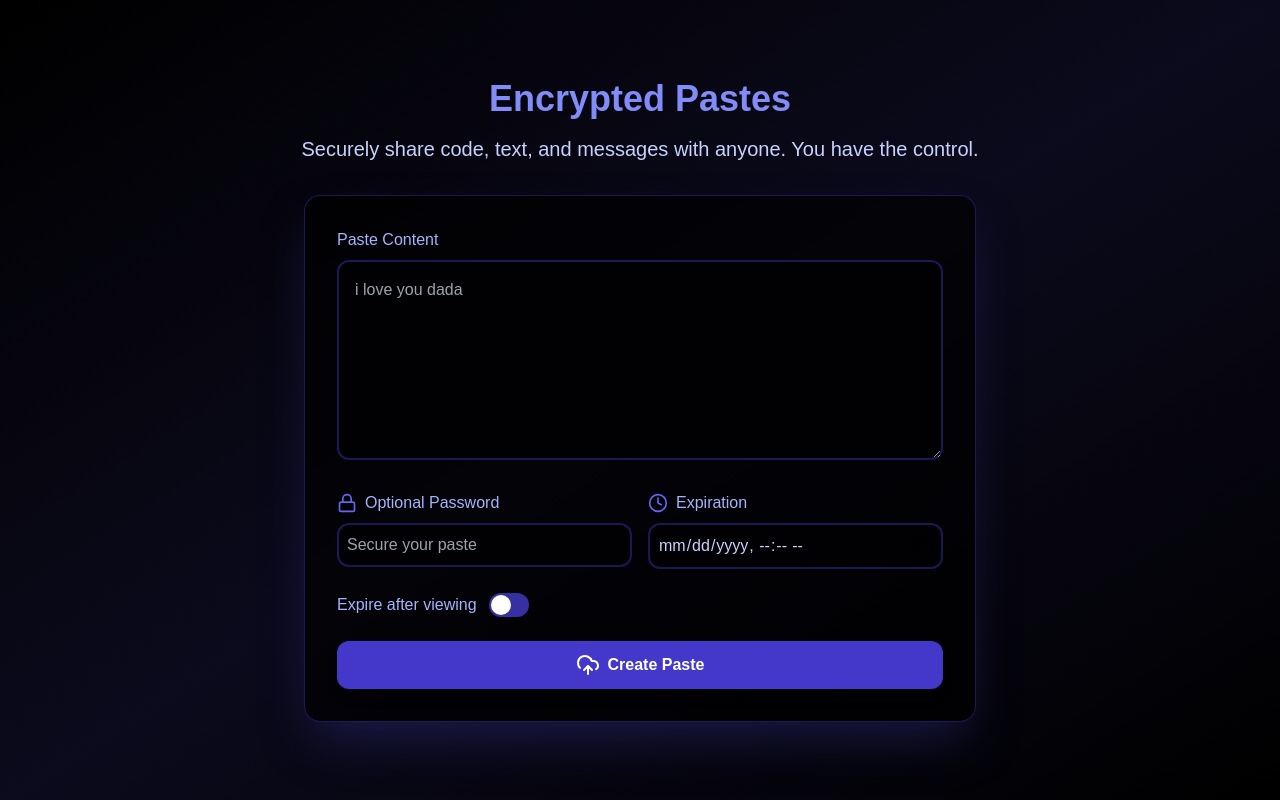
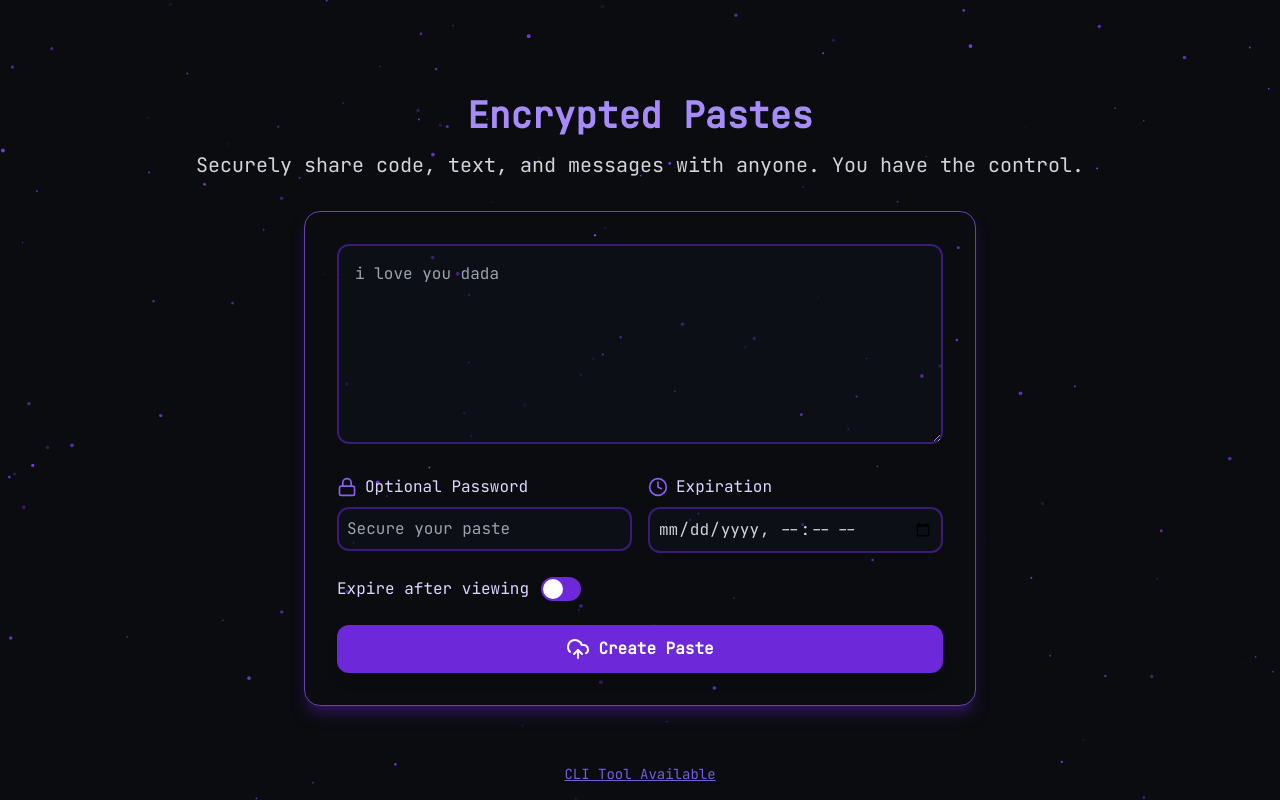
Before and after one commit to Team-Tritan/Tritan-Pastes, a Next.js app in the folder frontend/: page / in a window 1280 px wide. Built offline with nearby package versions, Linux system fonts and the light colour scheme.

Commit message:
style: Restyled like the entire site

```diff
--- a/frontend/app/[id]/page.tsx
+++ b/frontend/app/[id]/page.tsx
@@ -1,6 +1,12 @@
 "use client";
+
+import { JetBrains_Mono } from "next/font/google";
+const inter = JetBrains_Mono({ subsets: ["latin"], weight: "400" });
+
+import { motion } from "framer-motion";
 import { Loader } from "lucide-react";
 import React, { use } from "react";
+import ShootingStarsBackground from "../stars";
 
 interface Paste {
   id: string;
@@ -129,27 +135,47 @@ export default function PasteView({ params }: PasteViewProps) {
   };
 
   return (
-    <div className="min-h-screen bg-black text-indigo-200 flex items-center justify-center relative">
-      <div className="absolute inset-0 bg-gradient-to-br from-black via-indigo-950/50 to-black opacity-75 pointer-events-none" />
+    <motion.div
+      initial={{ opacity: 0, y: 20 }}
+      animate={{ opacity: 1, y: 0 }}
+      transition={{ delay: 0.1 }}
+      className={`${inter.className} min-h-screen bg-transparent text-gray-300 flex items-center justify-center relative`}
+    >
+      <ShootingStarsBackground />
+      {/* Removed preset gradient background */}
 
-      <div className="container mx-auto px-4 py-16 relative z-10">
-        <div className="max-w-2xl mx-auto bg-black/70 border border-indigo-800/50 rounded-2xl shadow-2xl shadow-indigo-900/50 p-8">
+      <motion.div
+        initial={{ opacity: 0 }}
+        animate={{ opacity: 1 }}
+        transition={{ delay: 0.3 }}
+        className="container mx-auto px-4 py-16 relative z-10"
+      >
+        <motion.div
+          initial={{ opacity: 0, scale: 0.98 }}
+          animate={{ opacity: 1, scale: 1 }}
+          transition={{ delay: 0.5 }}
+          className="max-w-2xl mx-auto border border-violet-500/70 rounded-2xl shadow-lg shadow-violet-900/50 p-8 transform transition-all duration-300 hover:scale-[1.02] hover:shadow-2xl"
+        >
           {isPasswordProtected && (
             <form onSubmit={handlePasswordSubmit}>
               <div className="space-y-4 mb-8">
-                <h2 className="text-xl font-semibold">Password Protected</h2>
-                <div className="bg-black/40 border-2 border-indigo-800/50 text-indigo-200 rounded-xl p-4">
-                  <label className="block text-sm">Enter Password:</label>
+                <h2 className="text-xl font-semibold text-gray-300">
+                  Password Protected
+                </h2>
+                <div className="bg-black/30 border-2 border-violet-700/50 text-gray-300 rounded-xl p-4">
+                  <label className="block text-sm text-gray-300">
+                    Enter Password:
+                  </label>
                   <input
                     type="password"
                     value={password}
                     onChange={(e) => setPassword(e.target.value)}
-                    className="w-full px-4 py-2 mt-2 text-indigo-200 bg-transparent border border-zinc-800 rounded-xl focus:border-indigo-600 focus:outline-none focus:ring-2 focus:ring-indigo-600"
+                    className="w-full px-4 py-2 mt-2 bg-transparent border border-zinc-800 rounded-xl focus:border-violet-600 focus:outline-none focus:ring-2 focus:ring-violet-600"
                   />
                   <div className="mt-4 flex items-center justify-between">
                     <button
                       type="submit"
-                      className="bg-indigo-600 text-indigo-200 rounded-xl px-4 py-2"
+                      className="bg-violet-600 text-gray-300 rounded-xl px-4 py-2"
                     >
                       Submit
                     </button>
@@ -160,28 +186,34 @@ export default function PasteView({ params }: PasteViewProps) {
           )}
           {isLoading && (
             <div className="space-y-4">
-              <h2 className="text-xl font-semibold">Paste Content</h2>
-              <div className="bg-black/40 border-2 border-indigo-800/50 text-indigo-200 rounded-xl p-4 flex items-center justify-center">
-                <Loader className="animate-spin text-indigo-200 w-6 h-6" />
+              <h2 className="text-xl font-semibold text-gray-300">
+                Paste Content
+              </h2>
+              <div className="bg-black/30 border-2 border-violet-700/50 text-gray-300 rounded-xl p-4 flex items-center justify-center">
+                <Loader className="animate-spin text-gray-300 w-6 h-6" />
               </div>
             </div>
           )}
           {error && (
             <div className="space-y-4">
-              <h2 className="text-xl font-semibold">Paste Content</h2>
-              <div className="bg-black/40 border-2 border-indigo-800/50 text-indigo-200 rounded-xl p-4">
-                <p className="text-sm text-indigo-200">{error}</p>
+              <h2 className="text-xl font-semibold text-gray-300">
+                Paste Content
+              </h2>
+              <div className="bg-pink-700/70 text-gray-200/90 p-3 rounded-xl animate-shake border border-pink-800/50">
+                <p className="text-sm">{error}</p>
               </div>
             </div>
           )}
           {paste && !isLoading && !isPasswordProtected && (
             <div className="space-y-4">
-              <h2 className="text-xl font-semibold">Paste Content</h2>
-              <p className="text-sm text-indigo-200">
+              <h2 className="text-xl font-semibold text-gray-300">
+                Paste Content
+              </h2>
+              <p className="text-sm text-gray-300">
                 This paste was created at{" "}
                 {new Date(paste.createdAt).toLocaleString()}.
               </p>
-              <div className="bg-black/40 border-2 border-indigo-800/50 text-indigo-200 rounded-xl p-4">
+              <div className="bg-black/30 border-2 border-violet-700/50 text-gray-300 rounded-xl p-4">
                 {isJson(paste.content) ? (
                   <pre className="whitespace-pre-wrap break-words text-sm">
                     <code
@@ -199,8 +231,23 @@ export default function PasteView({ params }: PasteViewProps) {
               </div>
             </div>
           )}
-        </div>
-      </div>
-    </div>
+        </motion.div>
+      </motion.div>
+      <motion.footer
+        initial={{ opacity: 0 }}
+        animate={{ opacity: 1 }}
+        transition={{ delay: 0.9 }}
+        className="absolute bottom-4 text-sm w-full text-center text-[#725fdf]"
+      >
+        <a
+          href="https://f0rk.systems/reso/tools_quickpost_bin"
+          target="_blank"
+          rel="noopener noreferrer"
+          className="underline hover:text-[#a78bfa] transition-colors"
+        >
+          CLI Tool Available
+        </a>
+      </motion.footer>
+    </motion.div>
   );
 }
--- a/frontend/app/page.tsx
+++ b/frontend/app/page.tsx
@@ -1,5 +1,9 @@
 "use client";
 
+import { JetBrains_Mono } from "next/font/google";
+const inter = JetBrains_Mono({ subsets: ["latin"], weight: "400" });
+
+import { motion } from "framer-motion";
 import {
   CheckCircle,
   Clock,
@@ -9,6 +13,7 @@ import {
   XCircle,
 } from "lucide-react";
 import { FormEvent, useEffect, useState } from "react";
+import ShootingStarsBackground from "./stars";
 
 const quotes = [
   "femboys.... mmmgh",
@@ -36,7 +41,7 @@ export default function PastebinLanding() {
 
   useEffect(() => {
     setPageQuote(getRandomQuote());
-  }, []); // Set the random quote on client mount
+  }, []);
 
   const handleSubmit = async (e: FormEvent) => {
     e.preventDefault();
@@ -88,11 +93,21 @@ export default function PastebinLanding() {
   };
 
   return (
-    <div className="min-h-screen bg-black text-indigo-200 flex items-center justify-center">
-      <div className="absolute inset-0 bg-gradient-to-br from-black via-indigo-950/50 to-black opacity-75 pointer-events-none" />
+    <motion.div
+      initial={{ opacity: 0, y: 20 }}
+      animate={{ opacity: 1, y: 0 }}
+      transition={{ delay: 0.1 }}
+      className={`${inter.className} min-h-screen bg-transparent text-gray-300 flex items-center justify-center`}
+    >
+      <ShootingStarsBackground />
 
-      <div className="container mx-auto px-4 py-16 relative z-10">
-        <h1 className="text-4xl font-bold text-center mb-4 text-transparent bg-clip-text bg-gradient-to-r from-indigo-400 to-indigo-400">
+      <motion.div
+        initial={{ opacity: 0 }}
+        animate={{ opacity: 1 }}
+        transition={{ delay: 0.3 }}
+        className="container mx-auto px-4 py-16 relative z-10"
+      >
+        <h1 className="text-4xl font-bold text-center mb-4 text-transparent bg-clip-text bg-gradient-to-r from-violet-400 to-violet-400">
           Encrypted Pastes
         </h1>
 
@@ -101,36 +116,32 @@ export default function PastebinLanding() {
           control.
         </p>
 
-        <div
-          className="max-w-2xl mx-auto bg-black/70 border border-indigo-800/50 rounded-2xl shadow-2xl shadow-indigo-900/50 p-8
-        transform transition-all duration-300 hover:scale-[1.02] hover:shadow-indigo-600/50
-        animate-fade-in"
+        <motion.div
+          initial={{ opacity: 0, scale: 0.98 }}
+          animate={{ opacity: 1, scale: 1 }}
+          transition={{ delay: 0.5 }}
+          className="max-w-2xl mx-auto border border-violet-500/70 rounded-2xl shadow-lg shadow-violet-900/50 p-8 transform transition-all duration-300 hover:scale-[1.02] hover:shadow-2xl"
         >
           <form onSubmit={handleSubmit} className="space-y-6">
             <div className="relative group">
-              <label htmlFor="code" className="block mb-2 text-indigo-300">
-                Paste Content
-              </label>
               <textarea
                 id="code"
                 value={code}
                 onChange={(e) => setCode(e.target.value)}
-                className="w-full min-h-[200px] bg-black/40 border-2 border-indigo-800/50 text-indigo-200
-                rounded-xl p-4 focus:outline-none focus:ring-2 focus:ring-indigo-500
-                transition duration-300 group-hover:border-indigo-600"
+                className="w-full min-h-[200px] bg-gray-900/30 border-2 border-violet-700/50 text-gray-300 rounded-xl p-4 focus:outline-none focus:ring-2 focus:ring-violet-500 transition duration-300 group-hover:border-violet-400"
                 placeholder={pageQuote}
                 required
               />
-              <div className="absolute inset-0 -z-10 bg-gradient-to-br from-indigo-900/10 to-black/10 rounded-xl opacity-0 group-hover:opacity-100 transition-opacity duration-300" />
+              <div className="absolute inset-0 -z-10 bg-gradient-to-br from-violet-800/10 to-gray-700/10 rounded-xl opacity-0 group-hover:opacity-100 transition-opacity duration-300" />
             </div>
 
             <div className="grid grid-cols-2 gap-4">
               <div className="group">
                 <label
                   htmlFor="password"
-                  className="flex items-center mb-2 text-indigo-300"
+                  className="flex items-center mb-2 text-violet-200"
                 >
-                  <Lock className="mr-2 w-5 h-5 text-indigo-500 group-hover:text-indigo-400 transition" />
+                  <Lock className="mr-2 w-5 h-5 text-violet-500 group-hover:text-violet-400 transition" />
                   Optional Password
                 </label>
                 <input
@@ -138,9 +149,7 @@ export default function PastebinLanding() {
                   id="password"
                   value={password}
                   onChange={(e) => setPassword(e.target.value)}
-                  className="w-full bg-black/40 border-2 border-indigo-800/50 text-indigo-200
-                  rounded-xl p-2 focus:outline-none focus:ring-2 focus:ring-indigo-500
-                  transition duration-300 group-hover:border-indigo-600"
+                  className="w-full bg-gray-900/30 border-2 border-violet-700/50 text-gray-300 rounded-xl p-2 focus:outline-none focus:ring-2 focus:ring-violet-500 transition duration-300 group-hover:border-violet-400"
                   placeholder="Secure your paste"
                 />
               </div>
@@ -148,9 +157,9 @@ export default function PastebinLanding() {
               <div className="group">
                 <label
                   htmlFor="expiration"
-                  className="flex items-center mb-2 text-indigo-300"
+                  className="flex items-center mb-2 text-violet-200"
                 >
-                  <Clock className="mr-2 w-5 h-5 text-indigo-500 group-hover:text-indigo-400 transition" />
+                  <Clock className="mr-2 w-5 h-5 text-violet-500 group-hover:text-violet-400 transition" />
                   Expiration
                 </label>
                 <input
@@ -158,15 +167,13 @@ export default function PastebinLanding() {
                   id="expiration"
                   value={expirationTime}
                   onChange={(e) => setExpirationTime(e.target.value)}
-                  className="w-full bg-black/40 border-2 border-indigo-800/50 text-indigo-200
-                  rounded-xl p-2 focus:outline-none focus:ring-2 focus:ring-indigo-500
-                  transition duration-300 group-hover:border-indigo-600"
+                  className="w-full bg-gray-900/30 border-2 border-violet-700/50 text-gray-300 rounded-xl p-2 focus:outline-none focus:ring-2 focus:ring-violet-500 transition duration-300 group-hover:border-violet-400"
                 />
               </div>
             </div>
 
             <div className="group flex items-center mb-4">
-              <span className="mr-3 text-indigo-300">Expire after viewing</span>
+              <span className="mr-3 text-violet-200">Expire after viewing</span>
               <label
                 htmlFor="toggleExpire"
                 className="relative inline-block w-10 h-6"
@@ -178,35 +185,42 @@ export default function PastebinLanding() {
                   checked={expireAfterViewing}
                   onChange={() => setExpireAfterViewing(!expireAfterViewing)}
                 />
-                <div className="w-full h-full bg-indigo-800 rounded-full transition-colors duration-300 peer-checked:bg-indigo-600"></div>
+                <div className="w-full h-full bg-violet-700 rounded-full transition-colors duration-300 peer-checked:bg-violet-600"></div>
                 <div className="absolute top-0.5 left-0.5 w-5 h-5 bg-white rounded-full transition-transform duration-300 peer-checked:translate-x-4"></div>
               </label>
             </div>
 
             <button
               type="submit"
-              className="w-full bg-indigo-700 hover:bg-indigo-600 text-white font-bold py-3 rounded-xl
-              transition duration-300 flex items-center justify-center
-              transform hover:scale-[1.02] active:scale-[0.98]
-              shadow-lg hover:shadow-indigo-500/50 active:shadow-none"
+              className="w-full bg-violet-700 hover:bg-violet-600 text-white font-bold py-3 rounded-xl transition duration-300 flex items-center justify-center transform hover:scale-[1.02] active:scale-[0.98] shadow-lg hover:shadow-violet-500/50 active:shadow-none"
             >
               <UploadCloud className="mr-2 animate-bounce-slow" /> Create Paste
             </button>
           </form>
 
           {error && (
-            <div className="mt-4 bg-red-900/70 text-red-300 p-3 rounded-xl animate-shake border border-red-800/50">
+            <motion.div
+              initial={{ opacity: 0 }}
+              animate={{ opacity: 1 }}
+              transition={{ delay: 0.7 }}
+              className="mt-4 bg-pink-700/70 text-gray-200/90 p-3 rounded-xl animate-shake border border-pink-800/50"
+            >
               {error}
-            </div>
+            </motion.div>
           )}
 
           {generatedLink && (
-            <div className="mt-4 bg-indigo-900/70 text-indigo-200 p-3 rounded-xl flex justify-between items-center border border-indigo-800/50 animate-slide-in">
+            <motion.div
+              initial={{ opacity: 0, x: 20 }}
+              animate={{ opacity: 1, x: 0 }}
+              transition={{ delay: 0.8 }}
+              className="mt-4 bg-violet-900/70 text-gray-300 p-3 rounded-xl flex justify-between items-center border border-violet-700/50 animate-slide-in"
+            >
               <span className="truncate max-w-[70%]">{generatedLink}</span>
               <div className="flex items-center space-x-2">
                 <button
                   onClick={copyToClipboard}
-                  className="bg-indigo-700 hover:bg-indigo-600 px-3 py-1 rounded-md transition duration-300 flex items-center"
+                  className="bg-violet-700 hover:bg-violet-600 px-3 py-1 rounded-md transition duration-300 flex items-center"
                 >
                   {copied ? (
                     <CheckCircle className="w-5 h-5 text-green-400 animate-ping-slow" />
@@ -216,15 +230,30 @@ export default function PastebinLanding() {
                 </button>
                 <button
                   onClick={clearAllFields}
-                  className="bg-indigo-700 hover:bg-indigo-600 px-3 py-1 rounded-md transition duration-300 flex items-center"
+                  className="bg-violet-700 hover:bg-violet-600 px-3 py-1 rounded-md transition duration-300 flex items-center"
                 >
                   <XCircle className="w-5 h-5 text-white" />
                 </button>
               </div>
-            </div>
+            </motion.div>
           )}
-        </div>
-      </div>
-    </div>
+        </motion.div>
+      </motion.div>
+      <motion.footer
+        initial={{ opacity: 0 }}
+        animate={{ opacity: 1 }}
+        transition={{ delay: 0.9 }}
+        className="absolute bottom-4 text-sm w-full text-center text-[#725fdf]"
+      >
+        <a
+          href="https://f0rk.systems/reso/tools_quickpost_bin"
+          target="_blank"
+          rel="noopener noreferrer"
+          className="underline hover:text-[#a78bfa] transition-colors"
+        >
+          CLI Tool Available
+        </a>
+      </motion.footer>
+    </motion.div>
   );
 }
--- /dev/null
+++ b/frontend/app/stars.tsx
@@ -0,0 +1,141 @@
+"use client";
+
+import { useEffect, useRef } from "react";
+
+interface Star {
+  x: number;
+  y: number;
+  radius: number;
+  alpha: number;
+  alphaChange: number;
+}
+interface ShootingStar {
+  x: number;
+  y: number;
+  len: number;
+  speed: number;
+  angle: number;
+  life: number;
+}
+
+const ShootingStarsBackground: React.FC = () => {
+  const canvasRef = useRef<HTMLCanvasElement>(null);
+
+  const hexToRGB = (hex: string) => {
+    const r = parseInt(hex.slice(1, 3), 16);
+    const g = parseInt(hex.slice(3, 5), 16);
+    const b = parseInt(hex.slice(5, 7), 16);
+    return `${r},${g},${b}`;
+  };
+
+  const starColor = hexToRGB("#7c3aed");
+
+  useEffect(() => {
+    const canvas = canvasRef.current;
+    if (!canvas) return;
+    const ctx = canvas.getContext("2d");
+    if (!ctx) return;
+    let width = (canvas.width = window.innerWidth);
+    let height = (canvas.height = window.innerHeight);
+
+    const handleResize = () => {
+      width = canvas.width = window.innerWidth;
+      height = canvas.height = window.innerHeight;
+      initStars();
+    };
+    window.addEventListener("resize", handleResize);
+
+    let stars: Star[] = [];
+    const numStars = 150;
+    const shootingStars: ShootingStar[] = [];
+    const maxShootingStars = 3;
+
+    const initStars = () => {
+      stars = [];
+      for (let i = 0; i < numStars; i++) {
+        stars.push({
+          x: Math.random() * width,
+          y: Math.random() * height,
+          radius: Math.random() * 1.5 + 0.5,
+          alpha: Math.random(),
+          alphaChange: 0.005 + Math.random() * 0.005,
+        });
+      }
+    };
+    initStars();
+
+    const addShootingStar = () => {
+      shootingStars.push({
+        x: Math.random() * width,
+        y: Math.random() * (height / 2),
+        len: Math.random() * 80 + 10,
+        speed: Math.random() * 10 + 6,
+        angle: Math.PI / 4,
+        life: 0,
+      });
+    };
+
+    let lastTime = performance.now();
+    const animate = (time: number) => {
+      const deltaTime = time - lastTime;
+      lastTime = time;
+      ctx.fillStyle = "#0B0C10"; // dark...
+      ctx.fillRect(0, 0, width, height);
+
+      // stationary glowing stars
+      for (const star of stars) {
+        star.alpha += star.alphaChange;
+        if (star.alpha <= 0 || star.alpha >= 1)
+          star.alphaChange = -star.alphaChange;
+        ctx.beginPath();
+        ctx.arc(star.x, star.y, star.radius, 0, Math.PI * 2);
+        ctx.fillStyle = `rgba(${starColor},${star.alpha.toFixed(2)})`;
+        ctx.fill();
+      }
+
+      // shooting stars
+      for (let i = shootingStars.length - 1; i >= 0; i--) {
+        const s = shootingStars[i];
+        s.x += s.speed * Math.cos(s.angle);
+        s.y += s.speed * Math.sin(s.angle);
+        s.life += deltaTime;
+        ctx.beginPath();
+        ctx.moveTo(s.x, s.y);
+        ctx.lineTo(
+          s.x - s.len * Math.cos(s.angle),
+          s.y - s.len * Math.sin(s.angle)
+        );
+        const grad = ctx.createLinearGradient(
+          s.x,
+          s.y,
+          s.x - s.len * Math.cos(s.angle),
+          s.y - s.len * Math.sin(s.angle)
+        );
+        grad.addColorStop(0, "white");
+        grad.addColorStop(1, "rgba(138,43,226,0)");
+        ctx.strokeStyle = grad;
+        ctx.lineWidth = 2;
+        ctx.stroke();
+        if (s.x > width || s.y > height) shootingStars.splice(i, 1);
+      }
+
+      if (shootingStars.length < maxShootingStars && Math.random() < 0.01) {
+        addShootingStar();
+      }
+      requestAnimationFrame(animate);
+    };
+
+    requestAnimationFrame(animate);
+    return () => window.removeEventListener("resize", handleResize);
+  }, [starColor]);
+
+  return (
+    <canvas
+      ref={canvasRef}
+      className="fixed inset-0 -z-10"
+      style={{ background: "#111" }}
+    />
+  );
+};
+
+export default ShootingStarsBackground;
--- a/frontend/package.json
+++ b/frontend/package.json
@@ -11,6 +11,7 @@
   "dependencies": {
     "@types/react-syntax-highlighter": "^15.5.13",
     "critters": "^0.0.25",
+    "framer-motion": "^12.0.11",
     "lucide-react": "^0.474.0",
     "next": "15.1.6",
     "postcss": "^8",
```
Also changed, not shown: 1 other file (tests, documents, lock files or other folders).
